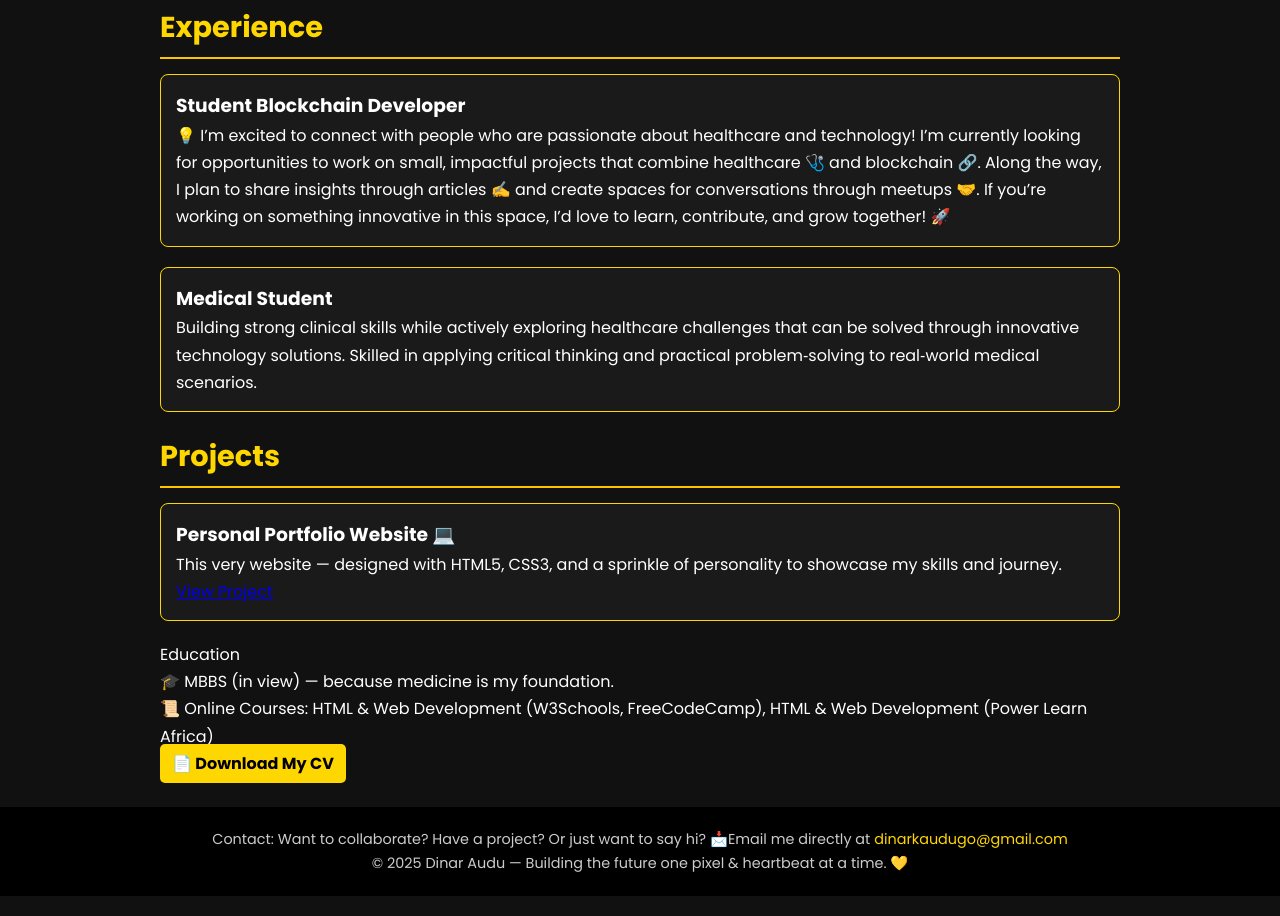
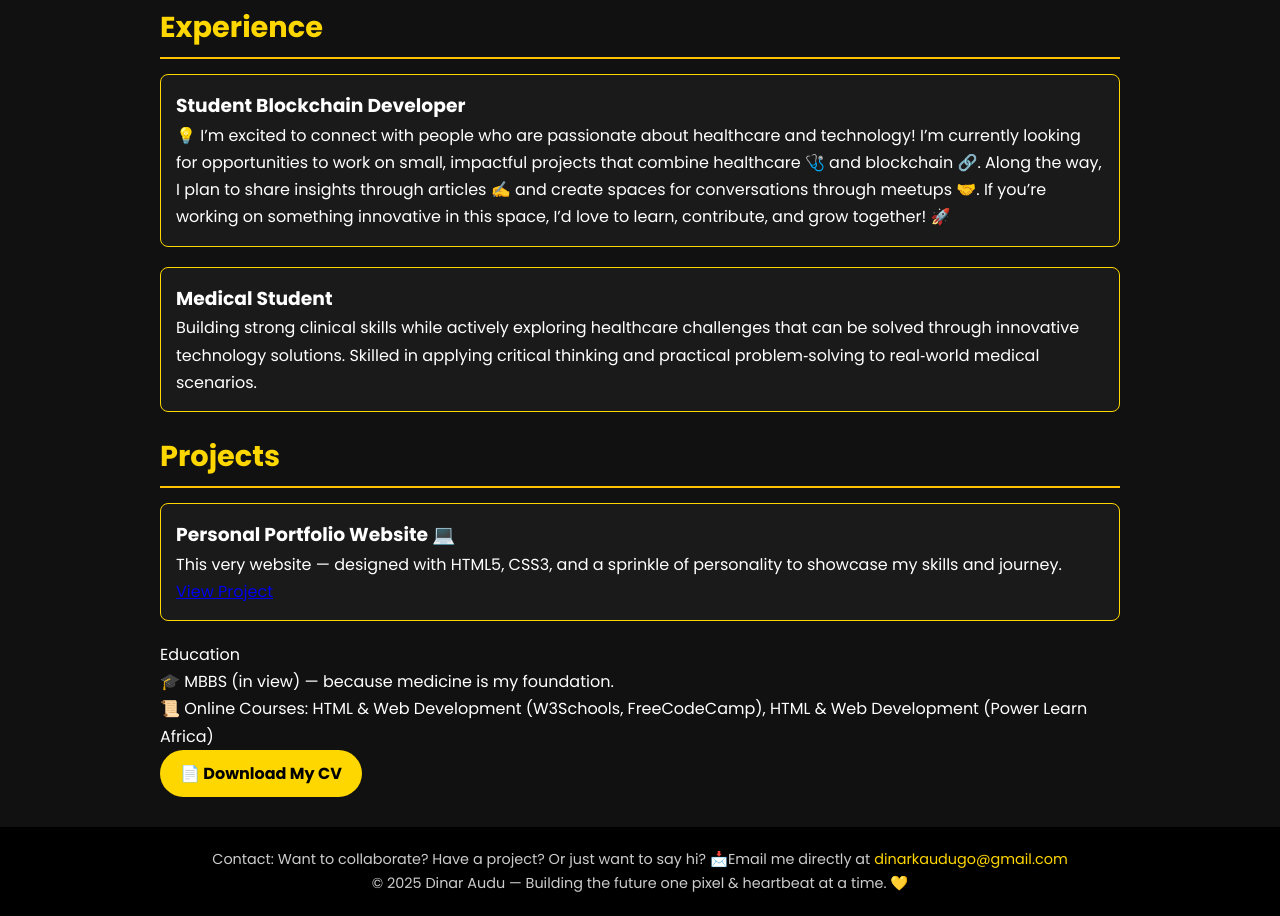
Before and after one commit to dinarkhyeal/Dinars-portfolio, a plain HTML site: page index.html in a window 1280 px wide. Shown: the part 1996-2912 px from the top of the page. Drawn offline with Linux system fonts and the light colour scheme.

Commit message:
Add files via upload

```diff
--- a/index.html
+++ b/index.html
@@ -118,9 +118,8 @@ If you’re working on something innovative in this space, I’d love to learn,
 HTML & Web Development (W3Schools, FreeCodeCamp), HTML & Web Development (Power Learn Africa)
 </p>
 <p>
-  <a href="Dinar-Audu-CV.pdf" target="_blank" download class="cv-link">📄 Download My CV</a>
+  <a href="cv.pdf" target="_blank" download class="cv-link">📄 Download My CV</a>
 </p>
-
     </section>
   </main>
 
--- a/style.css
+++ b/style.css
@@ -222,17 +222,21 @@ nav {
   }
 }
 
-a.cv-link {
-  background: gold;
+.cv-link {
+  display: inline-block;
+  background-color: gold;
   color: black;
-  padding: 8px 12px;
-  border-radius: 5px;
   font-weight: bold;
+  padding: 10px 20px;
+  border-radius: 25px;
   text-decoration: none;
+  transition: all 0.3s ease-in-out;
 }
 
-a.cv-link:hover {
-  background: #ffc300;
+.cv-link:hover {
+  background-color: black;
+  color: gold;
+  border: 2px solid gold;
 }
 
 /* Mobile styles for screens less than 600px wide */
```
Also changed, not shown: 1 other file.
